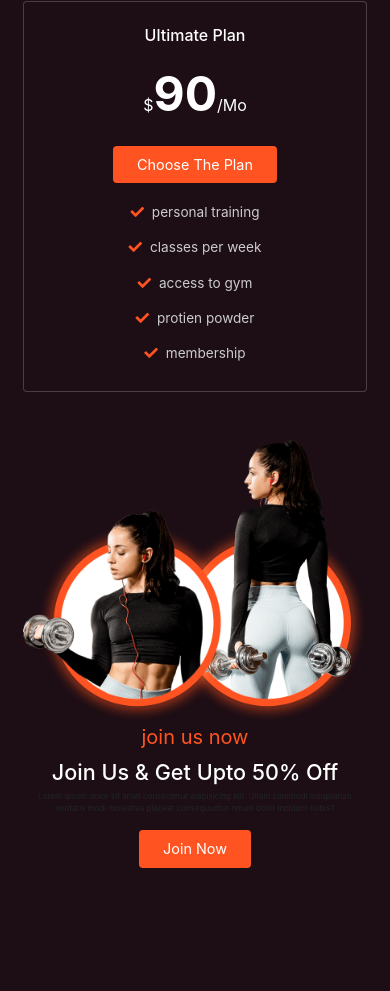
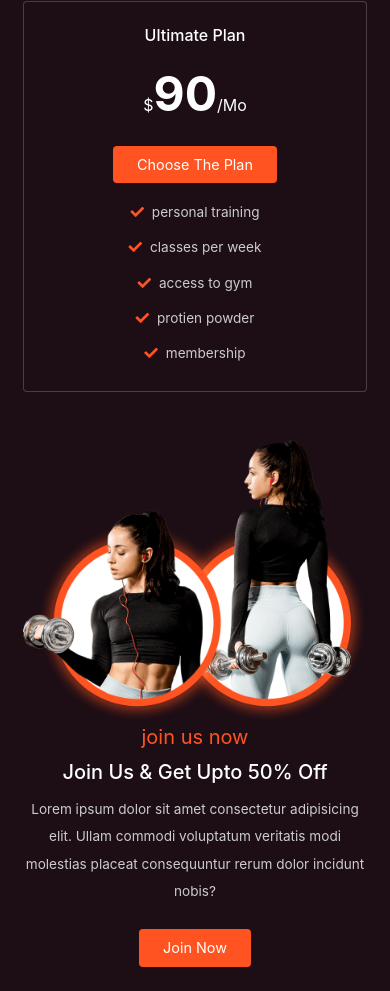
Before and after one commit to francoasevey/Responsive-Fitness-Website, a plain HTML site: page index.html in a window 390 px wide. Shown: the part 5502-6493 px from the top of the page. Before the commit the page ends 6394 px from the top, so only its background shows below. Drawn offline with nearby package versions, Linux system fonts and the light colour scheme.

Commit message:
@media join

```diff
--- a/main.scss
+++ b/main.scss
@@ -302,6 +302,11 @@ section{
         @include title-text(2.7rem);
         padding-top: 1rem;
     }
+
+    p{
+        padding: 1rem 0;
+        @include graph-text(1.7rem);
+    }
 }
 @media (max-width: 991px){
     html{
@@ -316,6 +321,11 @@ section{
 
         .box:nth-child(2){
             transform: scale(1);
+        }
+    }
+    .join{
+        h3{
+            font-size: 2.5rem;
         }
     }
 }
```
Also changed, not shown: main.css, 1 other file.
